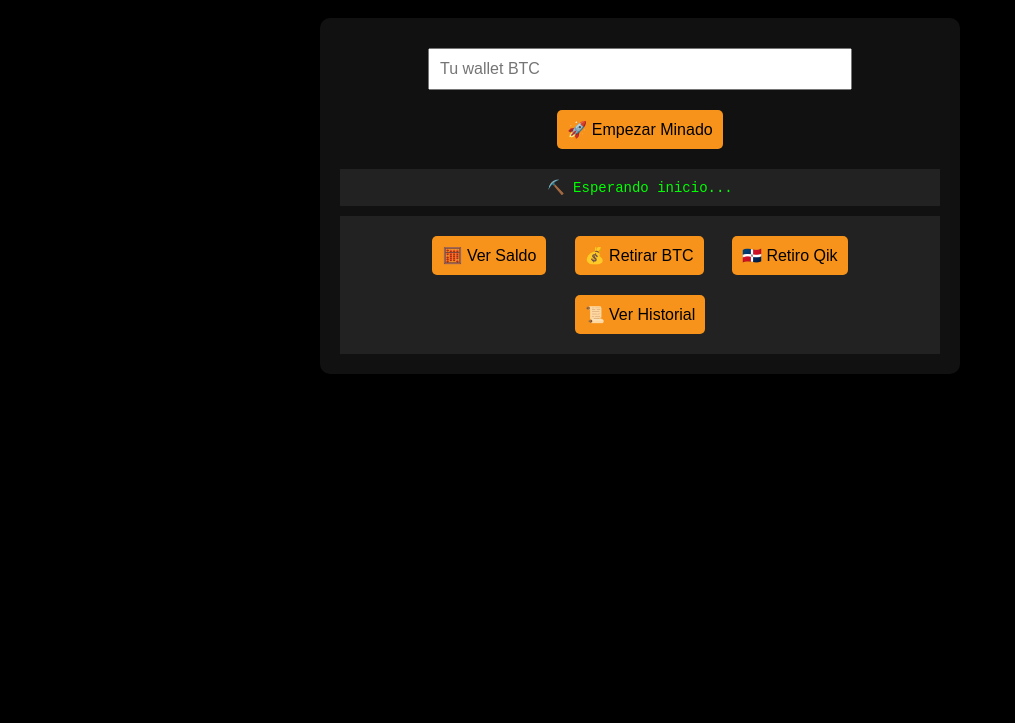
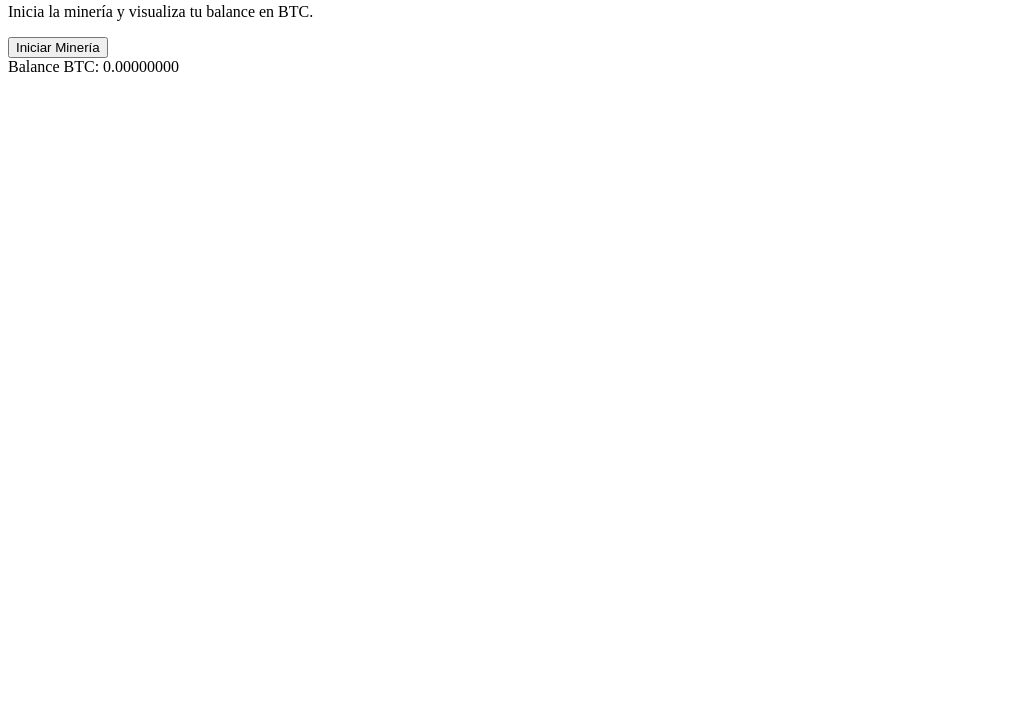
Before and after one commit to teudy/btcmovil-api-, a website: page index.html in a window 1280 px wide. Shown: the part 77-800 px from the top of the page, without its empty margins (0-1015 px from the left). Drawn offline with Linux system fonts and the light colour scheme.

Commit message:
index.html

```diff
--- a/index.html
+++ b/index.html
@@ -2,122 +2,23 @@
 <!DOCTYPE html>
 <html lang="es">
 <head>
-  <meta charset="UTF-8" />
-  <title>BTCMovil - Minado Real con CPU</title>
-  <meta name="viewport" content="width=device-width, initial-scale=1.0"/>
-  <style>
-    body {
-      background: #000;
-      color: #0f0;
-      font-family: monospace;
-      text-align: center;
-      padding: 20px;
-    }
-    .panel {
-      background: #111;
-      padding: 20px;
-      border-radius: 10px;
-      display: inline-block;
-      width: 90%;
-      max-width: 600px;
-    }
-    input, button {
-      padding: 10px;
-      margin: 10px;
-      font-size: 16px;
-    }
-    button {
-      background: #f7931a;
-      color: #000;
-      border: none;
-      border-radius: 5px;
-      cursor: pointer;
-    }
-    .status, .actions {
-      background: #222;
-      padding: 10px;
-      margin-top: 10px;
-      font-size: 14px;
-    }
-  </style>
+<meta charset="UTF-8" />
+<meta name="viewport" content="width=device-width, initial-scale=1" />
+<title>BTCMovil Minero Real</title>
 </head>
 <body>
-  <h1>BTCMovil ⚒️ Minado Real con CPU</h1>
-  <div class="panel">
-    <input type="text" id="wallet" placeholder="Tu wallet BTC" style="width: 100%; max-width: 400px;" />
-    <br>
-    <button onclick="startMining()">🚀 Empezar Minado</button>
-    <div class="status" id="output">⛏️ Esperando inicio...</div>
-    <div class="actions">
-      <button onclick="verSaldo()">🧮 Ver Saldo</button>
-      <button onclick="retirarBTC()">💰 Retirar BTC</button>
-      <button onclick="retiroQik()">🇩🇴 Retiro Qik</button>
-      <button onclick="verHistorial()">📜 Ver Historial</button>
-    </div>
-  </div>
-
-  <script>
-    let totalHashes = 0;
-    let wallet = "";
-
-    async function startMining() {
-      wallet = document.getElementById("wallet").value.trim();
-      if (!wallet) return alert("Ingresa tu wallet BTC");
-
-      document.getElementById("output").innerText = "⛏️ Cargando xmrig-wasm (simulado)...";
-
-      // Aquí se integrará el xmrig real
-      setInterval(() => {
-        const hps = Math.floor(60 + Math.random() * 100);
-        totalHashes += hps;
-
-        document.getElementById("output").innerText =
-          `Wallet: ${wallet}\nHashrate: ${hps} H/s\nTotal: ${totalHashes} H`;
-
-        fetch("https://btcmovil-api.onrender.com/minar-real", {
-          method: "POST",
-          headers: { "Content-Type": "application/json" },
-          body: JSON.stringify({ wallet: wallet, hashes: hps })
-        });
-      }, 10000);
-    }
-
-    function verSaldo() {
-      if (!wallet) return alert("Primero ingresa tu wallet");
-      fetch("https://btcmovil-api.onrender.com/saldo/" + wallet)
-        .then(res => res.json())
-        .then(data => alert("Saldo BTC: " + data.saldo));
-    }
-
-    function retirarBTC() {
-      if (!wallet) return alert("Primero ingresa tu wallet");
-      const monto = prompt("¿Cuánto BTC deseas retirar?");
-      if (monto)
-        fetch("https://btcmovil-api.onrender.com/retirar", {
-          method: "POST",
-          headers: { "Content-Type": "application/json" },
-          body: JSON.stringify({ wallet: wallet, monto: parseFloat(monto) })
-        }).then(res => alert("Solicitud enviada"));
-    }
-
-    function retiroQik() {
-      if (!wallet) return alert("Primero ingresa tu wallet");
-      const cuenta = prompt("Ingresa tu número de cuenta Qik:");
-      const monto = prompt("Monto en pesos dominicanos:");
-      if (cuenta && monto)
-        fetch("https://btcmovil-api.onrender.com/retiro-qik", {
-          method: "POST",
-          headers: { "Content-Type": "application/json" },
-          body: JSON.stringify({ wallet: wallet, cuenta: cuenta, monto: parseFloat(monto) })
-        }).then(res => alert("Retiro Qik solicitado"));
-    }
-
-    function verHistorial() {
-      if (!wallet) return alert("Primero ingresa tu wallet");
-      fetch("https://btcmovil-api.onrender.com/historial/" + wallet)
-        .then(res => res.json())
-        .then(data => alert("Historial:\n" + data.historial.map(h => h.tipo + ": " + h.monto + " (" + h.fecha + ")").join("\n")));
-    }
-  </script>
+<h1>Minero BTCMovil Real</h1>
+<p>Inicia la minería y visualiza tu balance en BTC.</p>
+<button id="start">Iniciar Minería</button>
+<div id="balance">Balance BTC: 0.00000000</div>
+<script>
+// Simulación básica (debe ser reemplazada por la integración real)
+let balance = 0;
+document.getElementById('start').onclick = function() {
+  balance += 0.0000001;
+  document.getElementById('balance').innerText = 'Balance BTC: ' + balance.toFixed(8);
+  alert('Minería iniciada (simulada)');
+};
+</script>
 </body>
 </html>
```
